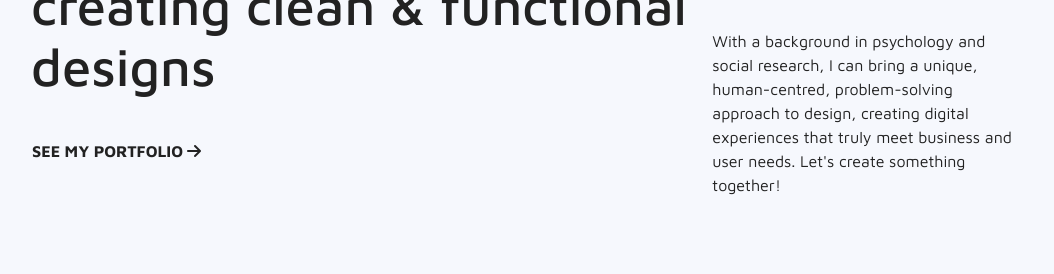
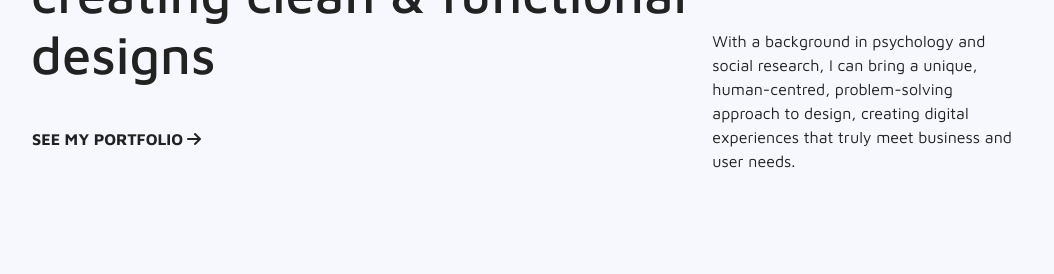
Before and after one commit to rachelsgriffiths/portfolio, a plain HTML site: page index.html in a window 1280 px wide. Shown: the part 481-755 px from the top of the page, without its empty margins (107-1161 px from the left). Drawn offline with nearby package versions, Linux system fonts and the light colour scheme.

Commit message:
Add files via upload

```diff
--- a/index.html
+++ b/index.html
@@ -76,7 +76,7 @@
 
           <p>With a background in psychology and social research, I can bring a unique,
             human-centred, problem-solving approach to design, creating digital experiences
-            that truly meet business and user needs. Let's create something together!</p>
+            that truly meet business and user needs.</p>
         </div>
       </div>
     </div>
```
